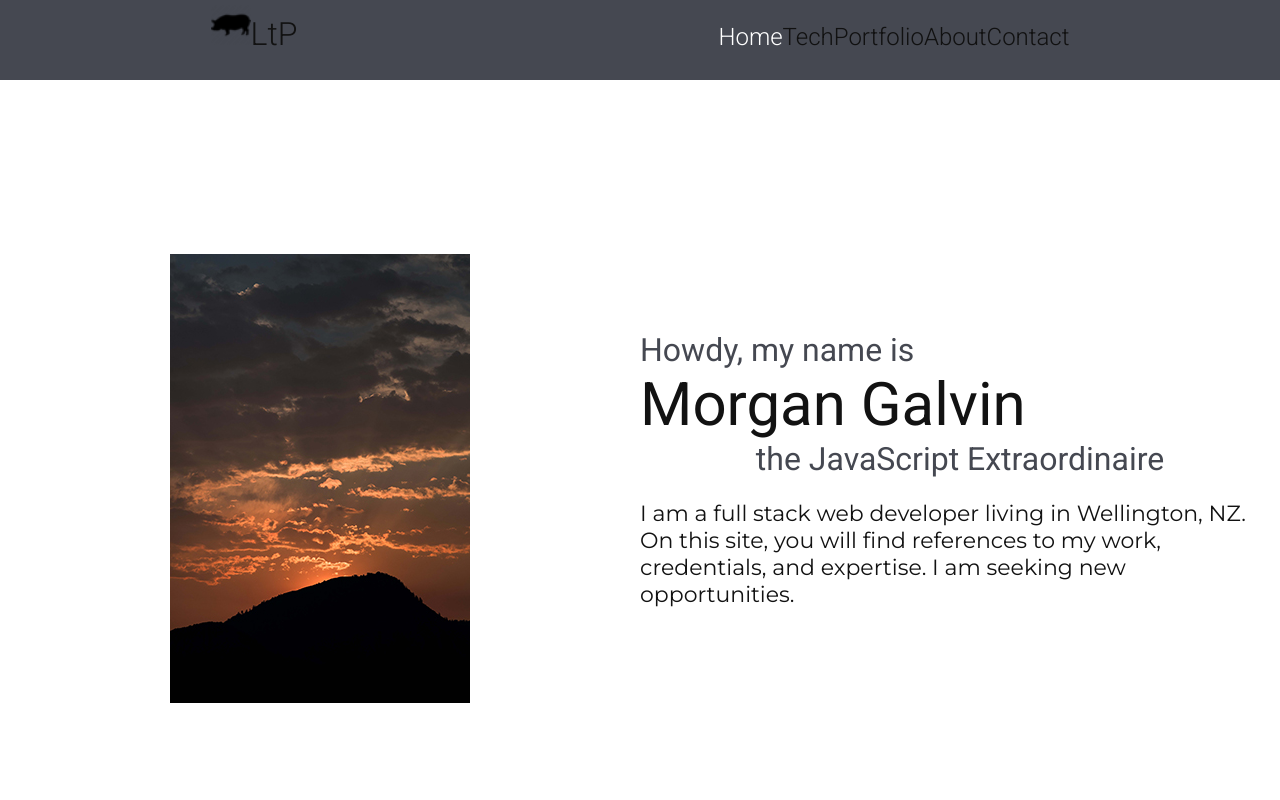
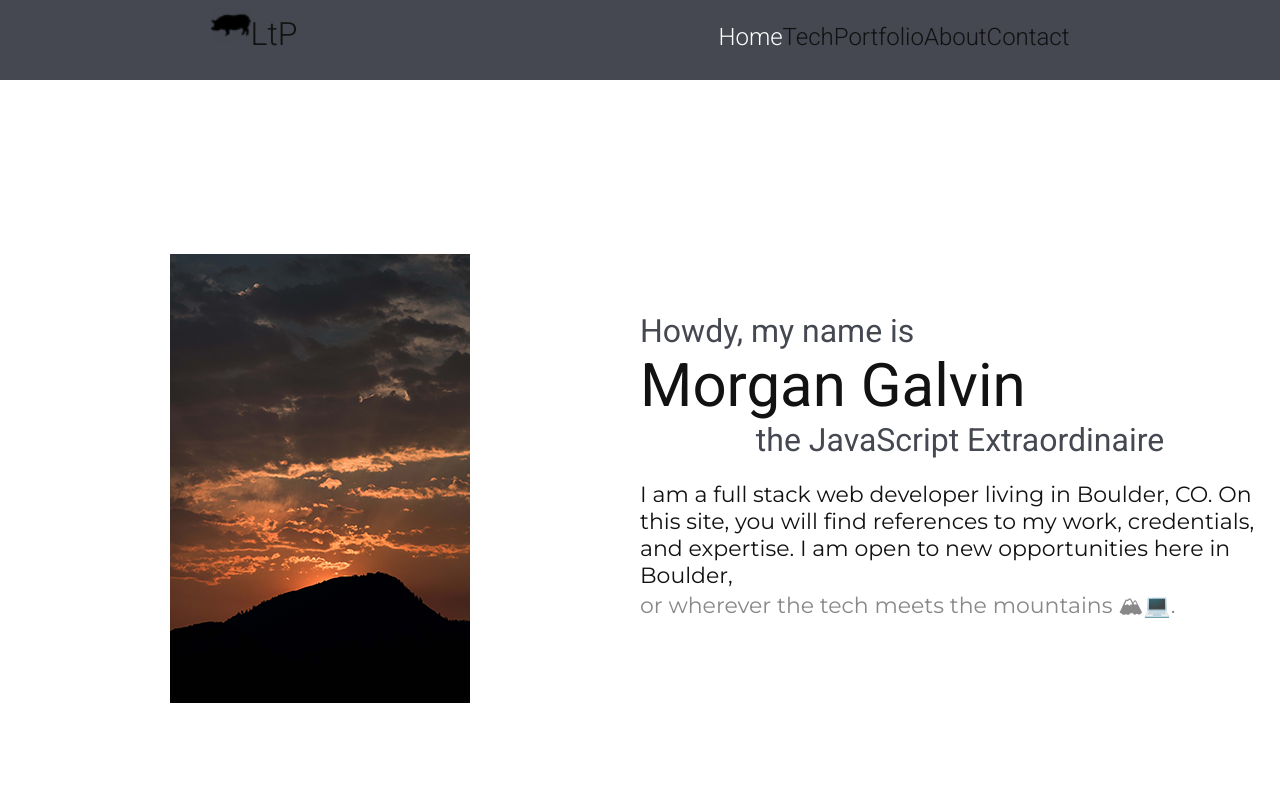
Before and after one commit to LudwigThePig/ludwigThePig.com, a React (Create React App) app: page / in a window 1280 px wide. Shown: the top 800 px of the page. Built offline with nearby package versions, Linux system fonts and the light colour scheme.

Commit message:
updated homepage bio

```diff
--- a/src/App.js
+++ b/src/App.js
@@ -151,6 +151,10 @@ class Body extends Component{
 
 class Home extends Component{
   render(){
+    const spanStyle = {
+      color: '#888',
+      fontWeight: '100'
+    }
     return(
       <div id="home" className="body">
       <div className='left-col'>
@@ -160,7 +164,7 @@ class Home extends Component{
           <h2>Howdy, my name is </h2>
           <h1>Morgan Galvin</h1>
           <h2 style={{textAlign: 'center'}}>the JavaScript Extraordinaire</h2>
-          <p>I am a full stack web developer living in Wellington, NZ. On this site, you will find references to my work, credentials, and expertise. I am seeking new opportunities.
+          <p>I am a full stack web developer living in Boulder, CO. On this site, you will find references to my work, credentials, and expertise. I am open to new opportunities here in Boulder, <br /> <span style={spanStyle}> or wherever the tech meets the mountains 🏔💻.</span>
           </p>
         </div>
       </div>
```
